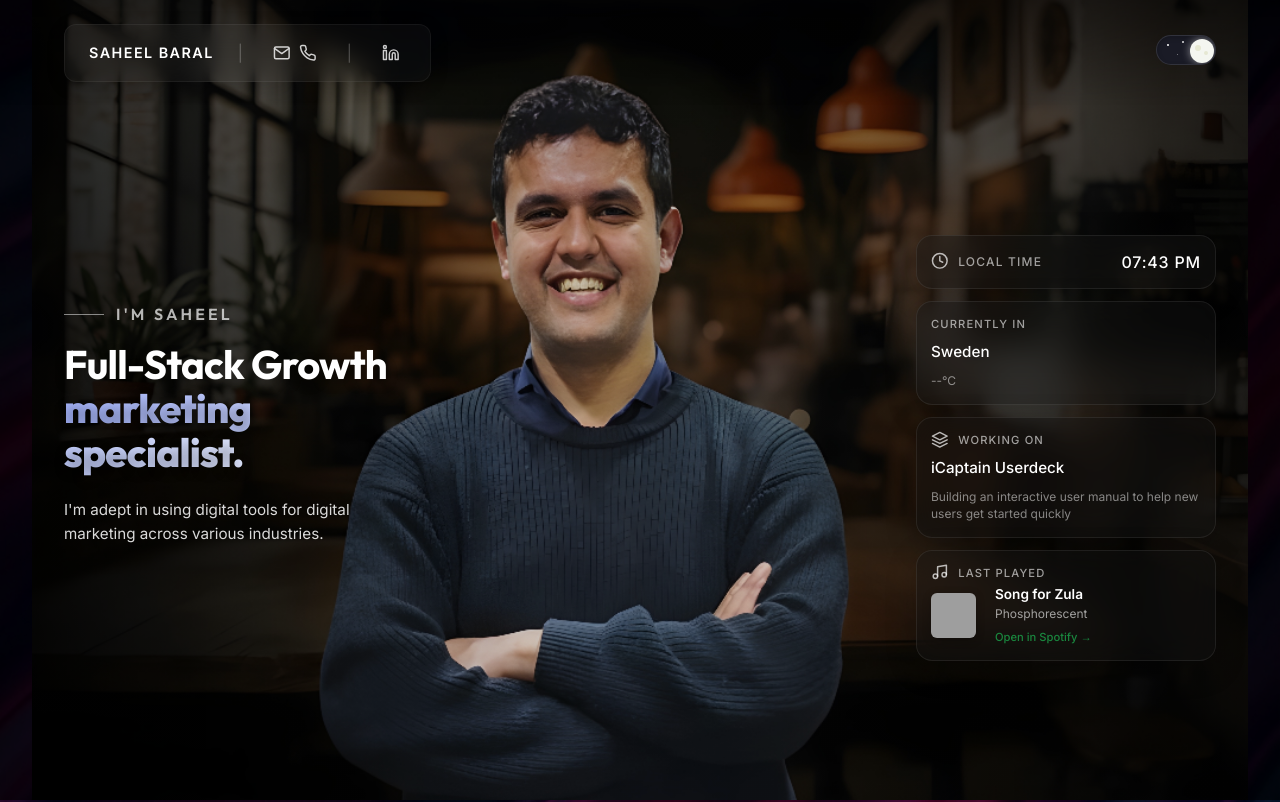
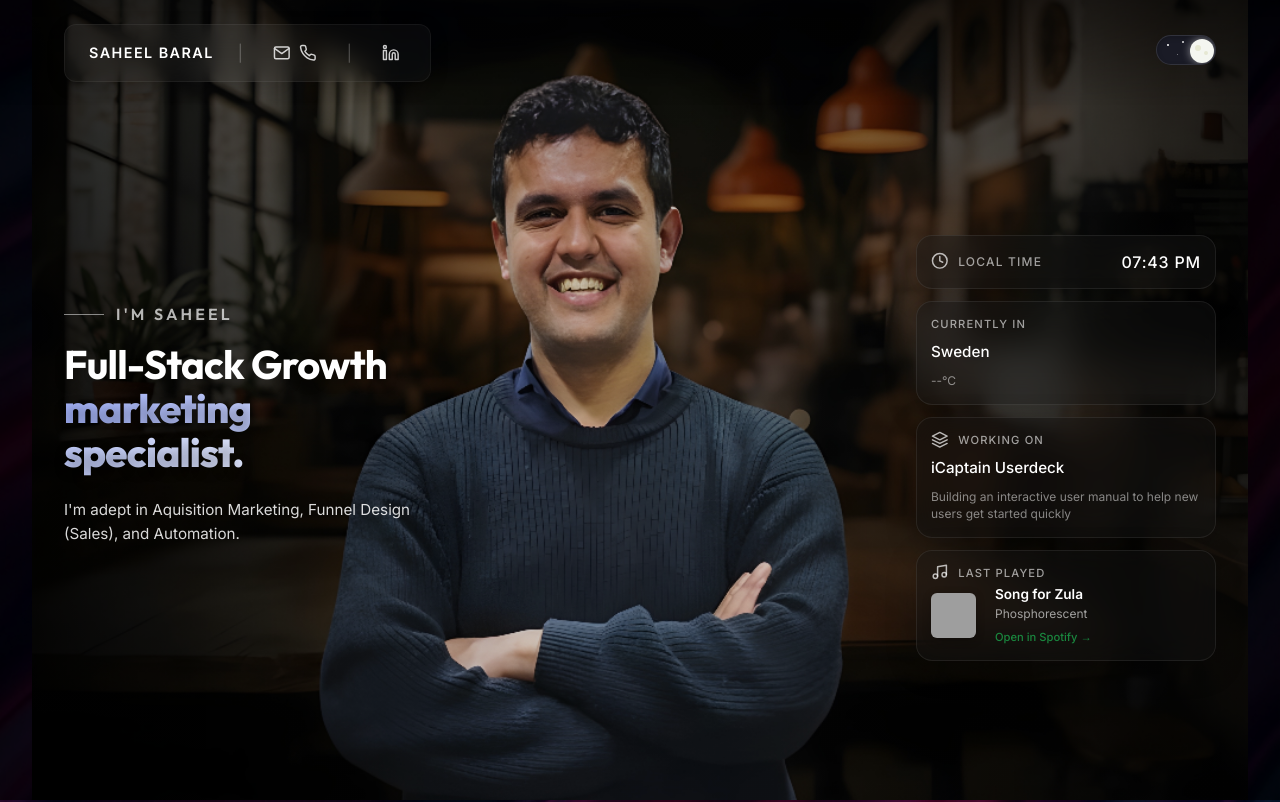
Before and after one commit to saheelbaral/personalportfolio, a React (Vite) app: page / in a window 1280 px wide. Shown: the top 802 px of the page. Built offline with nearby package versions, Linux system fonts and the light colour scheme; no server answers; grey boxes are pictures that could not be loaded.

Commit message:
Hero section text change

```diff
--- a/src/components/Hero/Hero.jsx
+++ b/src/components/Hero/Hero.jsx
@@ -61,7 +61,7 @@ const Hero = () => {
                     <span className="highlight-text">marketing specialist.</span>
                 </h1>
                 <p className="hero-description">
-                    I'm adept in using digital tools for digital marketing across various industries.
+                    I'm adept in Aquisition Marketing, Funnel Design (Sales), and Automation.
                 </p>
             </div>
 
```
